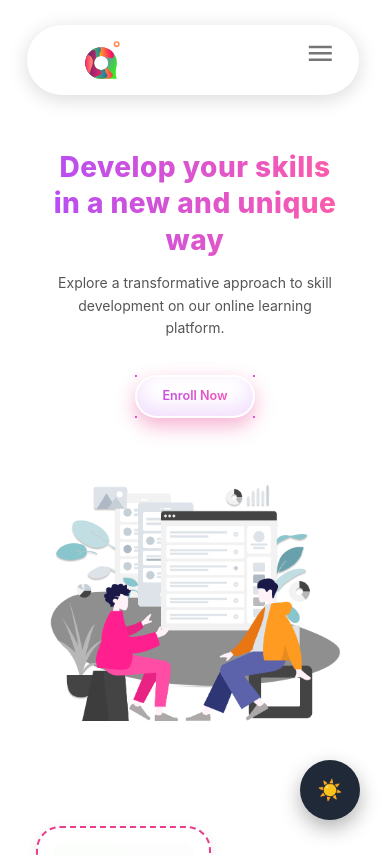
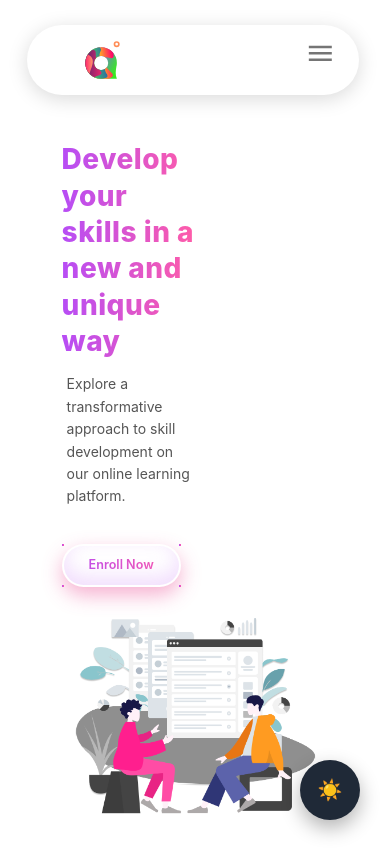
Before and after one commit to nebulaiit/Nebula-Main-Site, a React (Vite) app: page / in a window 390 px wide. Shown: the top 855 px of the page. Built offline with nearby package versions, Linux system fonts and the light colour scheme.

Commit message:
updated Hero Section CSS

```diff
--- a/src/Components/Pages/HeroSection/HeroSection.css
+++ b/src/Components/Pages/HeroSection/HeroSection.css
@@ -5,10 +5,11 @@
 
 /* Hero Section */
 .hero {
+  width: 100%;
   display: flex;
   justify-content: space-between;
   align-items: start;
-  padding: 50px 8%;
+  padding: 20px 2%;
   flex-wrap: wrap;
   margin-top: 6%;
   transform: translateY(60px);
@@ -144,7 +145,7 @@
 }
 
 .hero .tilt-wrapper img {
-  width: 600px;
+  width: 560px;
   height: 600px;
   transition: transform 0.6s ease, box-shadow 0.4s ease;
   transform-style: preserve-3d;
@@ -189,26 +190,7 @@
   }
 }
 
-/* Responsive Design */
-@media (max-width: 1024px) {
-  .hero {
-    flex-direction: column;
-    text-align: center;
-  }
 
-  .hero .hero-text {
-    max-width: 100%;
-    margin-top: 0;
-  }
-
-  .hero .hero-text h1 {
-    font-size: 3rem;
-  }
-
-  .hero .hero-image {
-    margin-top: 40px;
-  }
-}
 
 @media (max-width: 600px) {
   .hero {
@@ -246,285 +228,3 @@
     animation-delay: 0.6s;
   }
 }
-
-/* Ensure responsive images everywhere */
-img {
-  max-width: 100%;
-  height: auto;
-  display: block;
-}
-/* Global Reset & Box Sizing */
-*, *::before, *::after {
-  box-sizing: border-box;
-}
-
-/* Hero Section */
-.hero {
-  display: flex;
-  justify-content: space-between;
-  align-items: start;
-  padding: 50px 8%;
-  flex-wrap: wrap;
-  margin-top: 6%;
-  transform: translateY(60px);
-  opacity: 0;
-  transition: all 1s ease-out;
-}
-
-.hero.in-view {
-  opacity: 1;
-  transform: translateY(0);
-}
-
-/* Hero Text Section */
-.hero .hero-text {
-  max-width: 50%;
-  opacity: 0;
-  margin-top: 5.25%;
-  transform: translateX(-50px);
-  transition: opacity 0.8s ease, transform 0.8s ease;
-}
-
-.hero.in-view .hero-text {
-  animation: fadeInLeft 1.2s ease forwards;
-  animation-delay: 0.2s;
-}
-
-.hero .hero-text h1 {
-  font-size: 4.5rem;
-  font-weight: 800;
-  background: var(--text-heading);
-  background-clip: text;
-  -webkit-background-clip: text;
-  color: transparent;
-  -webkit-text-fill-color: transparent;
-  line-height: 1.2;
-}
-
-.hero.dark .hero-text h1 {
-  background: var(--text-heading-dark);
-  background-clip: text;
-  -webkit-background-clip: text;
-  color: transparent;
-  -webkit-text-fill-color: transparent;
-}
-
-/* Paragraph */
-.hero .hero-text p {
-  font-size: 1.25rem;
-  margin-top: 1rem;
-  color: #555;
-  opacity: 0;
-  transform: translateY(40px);
-  transition: opacity 0.8s ease, transform 0.8s ease;
-  line-height: 1.6;
-}
-
-.hero.dark .hero-text p {
-  color: var(--text-secondary);
-}
-
-.hero.in-view .hero-text p {
-  animation: fadeInUp 1.2s ease forwards;
-  animation-delay: 0.4s;
-}
-
-/* Enroll Button */
-.hero .enroll-btn {
-  margin-top: 30px;
-  padding: 14px 45px;
-  font-size: 1rem;
-  font-weight: 600;
-  cursor: pointer;
-  background: var(--text-heading);
-  background-clip: text;
-  -webkit-background-clip: text;
-  color: transparent;
-  -webkit-text-fill-color: transparent;
-  border: 2px solid transparent;
-  border-image: var(--text-heading);
-  border-radius: 50px;
-  box-shadow: 0 8px 20px rgba(232, 62, 141, 0.41),
-              0 -8px 20px #b74df531 inset;
-  opacity: 0;
-  transform: translateY(40px);
-  transition: all 0.3s ease-in-out;
-}
-
-.hero.in-view .enroll-btn {
-  animation: fadeInUp 1.2s ease forwards;
-  animation-delay: 0.6s;
-}
-
-.hero .enroll-btn:hover {
-  background: var(--text-heading);
-  background-clip: unset;
-  -webkit-background-clip: unset;
-  color: #fff;
-  -webkit-text-fill-color: #fff;
-  box-shadow: 0 10px 25px rgba(183, 77, 245, 0.3);
-  transition: all 0.3s ease;
-}
-
-/* Hero Image */
-.hero .hero-image {
-  opacity: 0;
-  transform: translateX(60px);
-  transition: opacity 0.8s ease, transform 0.8s ease;
-}
-
-.hero.in-view .hero-image {
-  animation: fadeInRight 1.2s ease forwards;
-  animation-delay: 0.6s;
-}
-
-/* Tilt Effect */
-.hero .tilt-wrapper {
-  perspective: 1000px;
-  display: inline-block;
-}
-
-.hero .tilt-wrapper img {
-  width: 600px;
-  height: 600px;
-  transition: transform 0.6s ease, box-shadow 0.4s ease;
-  transform-style: preserve-3d;
-  will-change: transform;
-}
-
-.hero .tilt-wrapper:hover img {
-  transform: scale(1.05);
-}
-
-/* Keyframes */
-@keyframes fadeInLeft {
-  from {
-    opacity: 0;
-    transform: translateX(-50px);
-  }
-  to {
-    opacity: 1;
-    transform: translateX(0);
-  }
-}
-
-@keyframes fadeInRight {
-  from {
-    opacity: 0;
-    transform: translateX(60px);
-  }
-  to {
-    opacity: 1;
-    transform: translateX(0);
-  }
-}
-
-@keyframes fadeInUp {
-  from {
-    opacity: 0;
-    transform: translateY(40px);
-  }
-  to {
-    opacity: 1;
-    transform: translateY(0);
-  }
-}
-
-/* ✅ Responsive Design */
-
-/* -------- Laptops / Desktops (≥1200px) -------- */
-@media (min-width: 1200px) {
-  .hero .hero-text h1 {
-    font-size: 4.5rem;
-  }
-
-  .hero .tilt-wrapper img {
-    width: 600px;
-    height: 600px;
-  }
-}
-
-/* -------- Tablets (768px – 1199px) -------- */
-@media (max-width: 1199px) {
-  .hero {
-    flex-direction: column;
-    text-align: center;
-    padding: 40px 6%;
-  }
-
-  .hero .hero-text {
-    max-width: 100%;
-    margin-top: 0;
-    transform: none;
-    opacity: 1;
-  }
-
-  .hero .hero-text h1 {
-    font-size: 3rem;
-  }
-
-  .hero .hero-text p {
-    font-size: 1.1rem;
-  }
-
-  .hero .hero-image {
-    margin-top: 30px;
-    transform: none;
-    opacity: 1;
-  }
-
-  .hero .tilt-wrapper img {
-    width: 400px;
-    height: auto;
-  }
-}
-
-/* -------- Mobile (≤767px) -------- */
-@media (max-width: 767px) {
-  .hero {
-    padding: 30px 5%;
-    margin-top: 15%;
-    padding-top: 20%;
-  }
-
-  .hero .hero-text {
-    text-align: center;
-    padding: 0 10px;
-  }
-
-  .hero .hero-text h1 {
-    font-size: 2rem;
-    line-height: 1.3;
-  }
-
-  .hero .hero-text p {
-    font-size: 1rem;
-    line-height: 1.6;
-    padding: 0 5px;
-  }
-
-  .hero .enroll-btn {
-    font-size: 0.9rem;
-    padding: 10px 25px;
-    margin-top: 20px;
-  }
-
-  .hero .tilt-wrapper img {
-    width: 100%;
-    max-width: 100%;
-    height: auto;
-  }
-
-  .hero .hero-image {
-    transform: none;
-    animation: fadeInUp 1.2s ease forwards;
-    animation-delay: 0.6s;
-  }
-}
-
-/* Ensure responsive images everywhere */
-img {
-  max-width: 100%;
-  height: auto;
-  display: block;
-}
--- a/src/Components/Pages/Home/home.css
+++ b/src/Components/Pages/Home/home.css
@@ -1,7 +1,8 @@
 .homepage {
+  width: 84%;
   min-height: 100vh;
   margin: 2% 0;
-  padding: 0 8%;
+  padding: 0 2%;
   display: flex;
   flex-direction: column;
   justify-content: center;
@@ -16,7 +17,7 @@
 }
 
 /* Mobile View (small screens) */
-@media (max-width: 600px) {
+@media (max-width: 576px) {
   .homepage {
     padding: 0 4%;
     margin: 6% 0;
```
